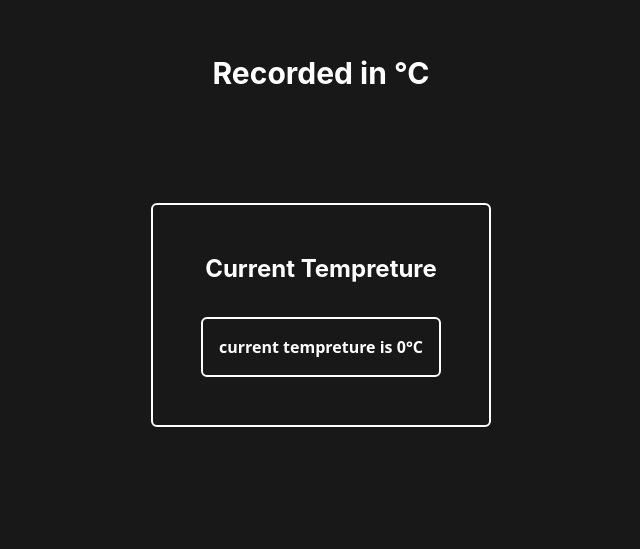
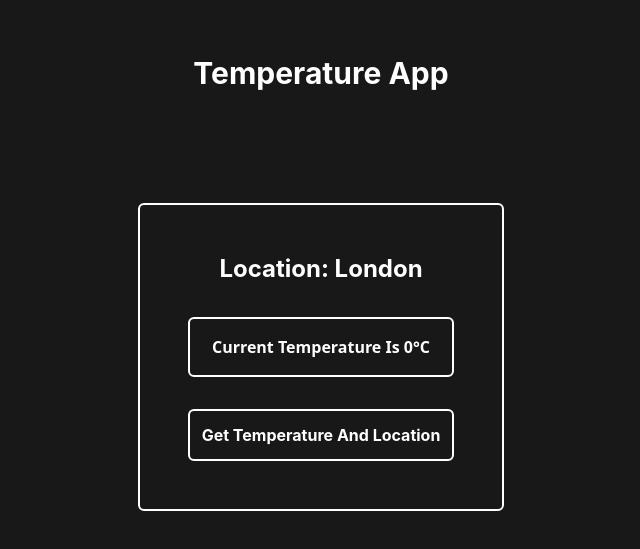
Before and after one commit to Killdroid2342/keylogger, a React (Vite) app: page / in a window 1280 px wide. Shown: the part 105-654 px from the top of the page, without its empty margins (319-959 px from the left). Built offline with nearby package versions, Linux system fonts and the light colour scheme.

Commit message:
added button and updated styles and jsx

```diff
--- a/src/TempAPI/TempAPI.tsx
+++ b/src/TempAPI/TempAPI.tsx
@@ -3,15 +3,15 @@ import React from 'react';
 const TempAPI = () => {
     return (
         <>
-            <h1 className='text-center text-3xl font-bold text-white mt-40'>Recorded in °C</h1>
-            <div className='flex flex-col items-center justify-center  mt-28 text-center'>
+            <h1 className='text-center text-3xl font-bold text-white mt-40'>Temperature App</h1>
+            <div className='flex flex-col items-center justify-center mt-28 text-center'>
 
             <div className=' border-2 border-white flex flex-col rounded-md p-12 '>
-                <h2 className='pb-8 text-2xl text-white font-bold'>Current Tempreture</h2>
+                <h2 className='pb-8 text-2xl text-white font-bold'>Location: London</h2>
                 <div>
-                    <p className='text-l font-sans border-2 font-bold border-white p-4 rounded-md text-white'>current tempreture is 0°C</p>
+                    <p className='text-l font-sans border-2 font-bold border-white p-4 rounded-md text-white'>Current Temperature Is 0°C</p>
+                    <button className='border-2 border-white p-3 rounded-md text-l font-bold text-white mt-8'>Get Temperature And Location</button>
                 </div>
-
             </div>
         </div>
         </>
```
